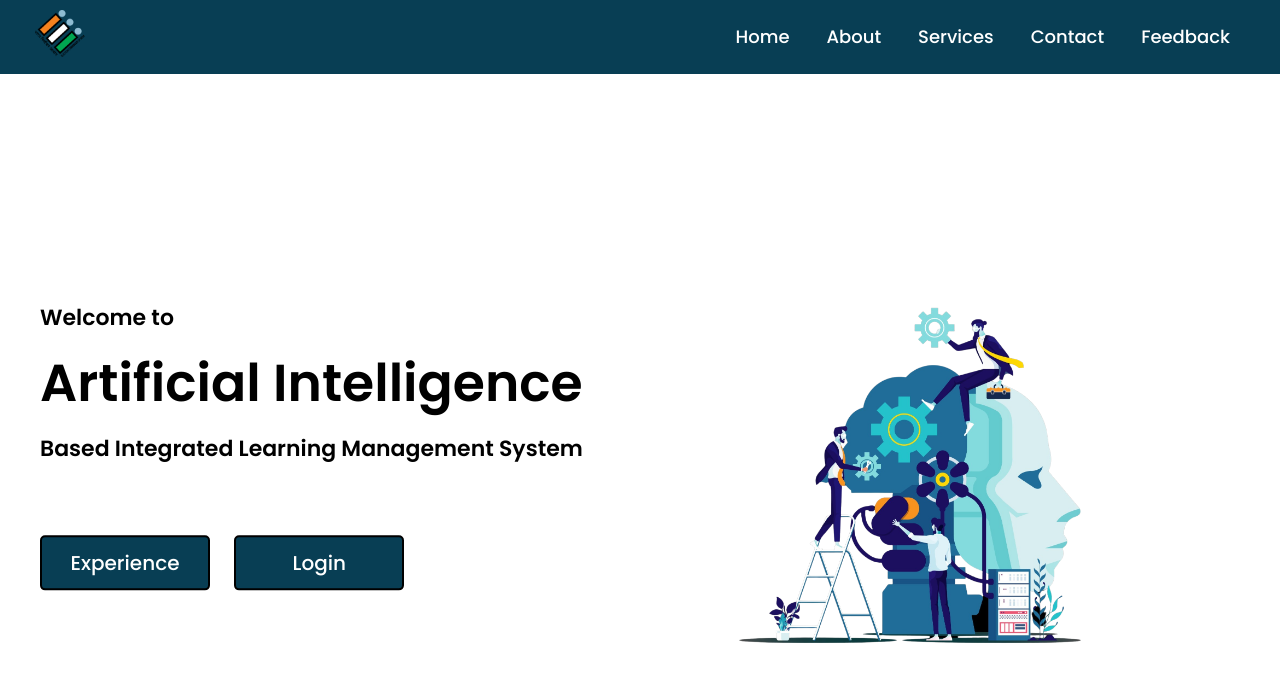
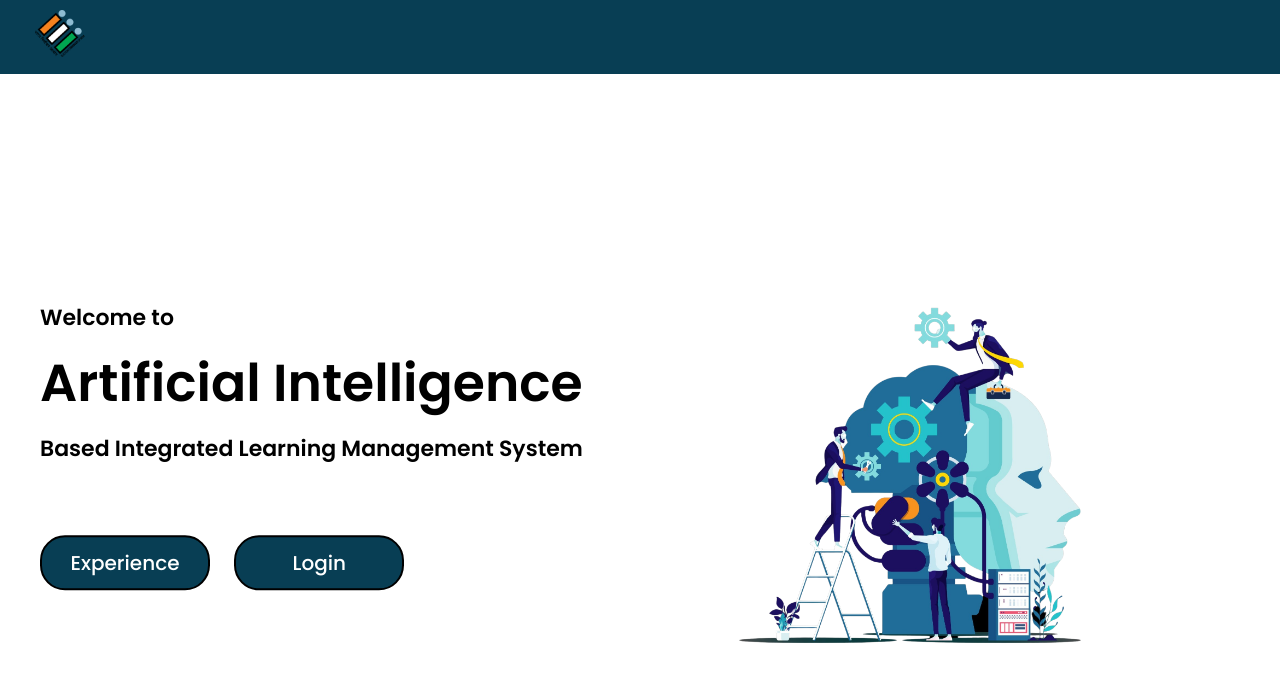
Before and after one commit to kamathshashank1111/ECI-portal, a plain HTML site: page index.html in a window 1280 px wide. Drawn offline with Linux system fonts and the light colour scheme.

Commit message:
final changes

```diff
--- a/index.html
+++ b/index.html
@@ -13,13 +13,7 @@
       <div class="logo">
         <img src="/eci-logo.png" alt="LOGO" width="50px" >
       </div>
-      <ul>
-        <li><a href="#">Home</a></li>
-        <li><a href="#">About</a></li>
-        <li><a href="#">Services</a></li>
-        <li><a href="#">Contact</a></li>
-        <li><a href="#">Feedback</a></li>
-      </ul>
+
     </div>
   </nav>
   <div class="img"></div>
@@ -30,7 +24,7 @@
     <div class="sub_title"> Artificial Intelligence</div>
     <div class="title">Based Integrated Learning Management System </div>
     <div class="btns">
-      <a href="register.html"><button class="exp">Experience</button></a>
+      <a href="home-free.html"><button class="exp">Experience</button></a>
       <a href="login.html"><button class="log">Login</button></a>
 
     </div>
--- a/js/chatbot.js
+++ b/js/chatbot.js
@@ -69,6 +69,7 @@ const handleChat = () => {
         const incomingChatLi = createChatLi("Thinking...", "incoming");
         chatbox.appendChild(incomingChatLi);
         chatbox.scrollTo(0, chatbox.scrollHeight);
+        chatbox.removeChild(incomingChatLi);
         generateResponse(incomingChatLi);
     }, 600);
 }
--- a/styles.css
+++ b/styles.css
@@ -101,7 +101,7 @@ nav .menu{
 .center .btns button{
   height: 55px;
   width: 170px;
-  border-radius: 5px;
+  border-radius: 25px;
   border: none;
   /* margin-left: 30px; */
   border: 2px solid rgb(0, 0, 0);
```
Also changed, not shown: home-free.html (+3 -3 lines), playlist-free.html (+2 -2 lines), profile-free.html (+2 -2 lines), quiz-free.html (+2 -2 lines), videos-free.html (+2 -2 lines), watch-video-free.html (+2 -2 lines).
